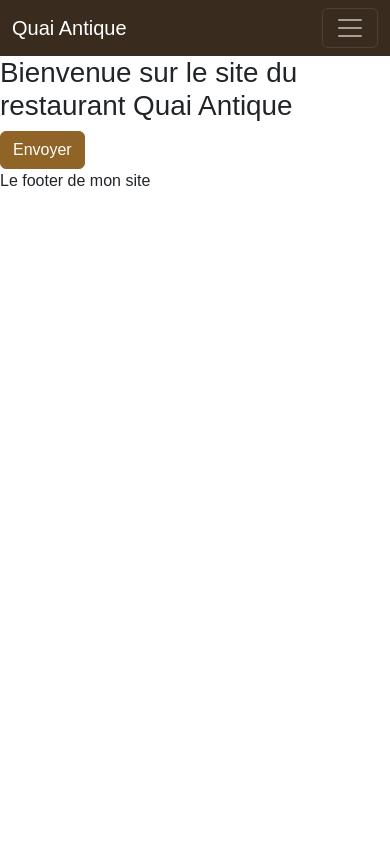
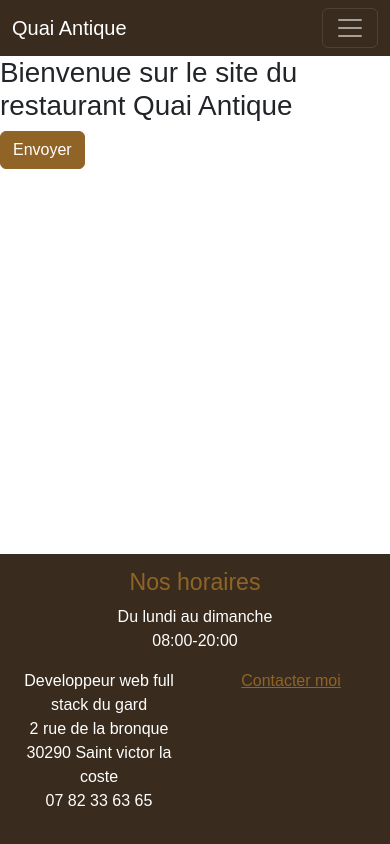
Before and after one commit to MrLeoufff/QuaiAntique, a website with bundled scripts: page index.html in a window 390 px wide. Built offline with nearby package versions, Linux system fonts and the light colour scheme; files whose address does not match are found by name; a web font is replaced by a local one.

Commit message:
Ajout footer responsive

```diff
--- a/index.html
+++ b/index.html
@@ -58,7 +58,24 @@
       <!--Le contenue de la page sera injecter ici-->
     </main>
 
-    <footer>Le footer de mon site</footer>
+    <footer class="bg-dark text-white text-center footer">
+      <div class="row">
+          <div class="col-12 col-lg-4">
+              <h3 class="text-primary">Nos horaires</h3>
+              <p>Du lundi au dimanche <br> 08:00-20:00  </p>
+          </div>
+          <div class="col-6 col-lg-4">
+              <p>Developpeur web full stack du gard <br/>
+                  2 rue de la bronque <br/>
+                  30290 Saint victor la coste <br/>
+                  07 82 33 63 65 <br/>
+              </p>
+          </div>
+          <div class="col-6 col-lg-4">
+              <a href="mailto:developpeur.web.gard@gmail.com">Contacter moi</a>
+          </div>
+      </div>
+  </footer>
     <script type="module" src="Routers/router.js"></script>
     <script src="node_modules/bootstrap/dist/js/bootstrap.bundle.min.js"></script>
   </body>
--- a/scss/main.scss
+++ b/scss/main.scss
@@ -1,2 +1,18 @@
 @import url(/node_modules/bootstrap-icons/font/bootstrap-icons.css);
 @import "custom";
+
+html {
+    position: relative;
+    min-height: 100%;
+}
+
+main {
+    margin-bottom: 250px;
+}
+
+footer.footer {
+    padding: 15px;
+    position: absolute;
+    bottom: 0;
+    width: 100%;
+}
```
Also changed, not shown: scss/main.css, 1 other file.
